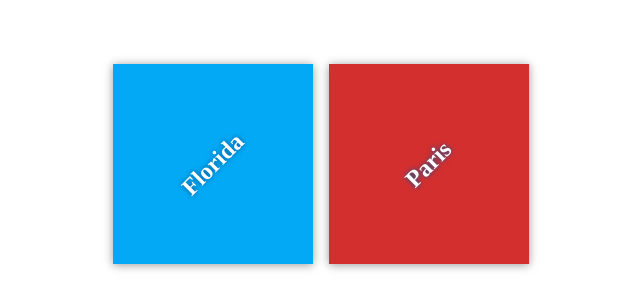
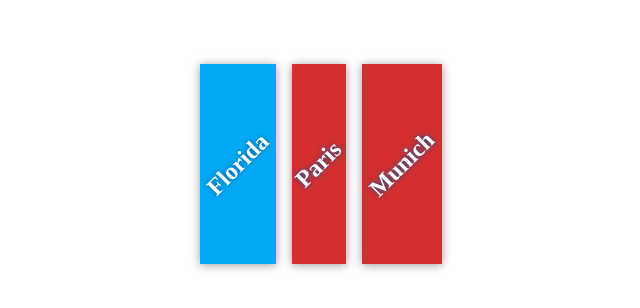
Before and after one commit to matthias8040/my-travel-plans, a plain HTML site: page index.html in a window 1280 px wide. Shown: the part 236-544 px from the top of the page, without its empty margins (319-959 px from the left). Drawn offline with Linux system fonts and the light colour scheme; files that its build step writes are made by us from their sources.

Commit message:
Add destination

```diff
--- a/app.css
+++ b/app.css
@@ -33,7 +33,7 @@ body {
     color: white;
     margin: 0.5em;
     min-height: 200px;
-    flex: 0 1 200px;
+    flex: 0 1 2 200px;
     display: flex;
     justify-content: center;
     align-items: center;
@@ -53,3 +53,7 @@ h2 {
 #paris {
     background-color: #d32f2f;
 }
+
+#munich {
+    background-color: #d32f2f;
+}
--- a/index.html
+++ b/index.html
@@ -17,6 +17,10 @@
             <div class="destination" id="paris">
                 <h2>Paris</h2>
             </div>
+
+            <div class="destination" id="munich">
+                <h2>Munich</h2>
+            </div>
         </div>
     </div>
 
```
